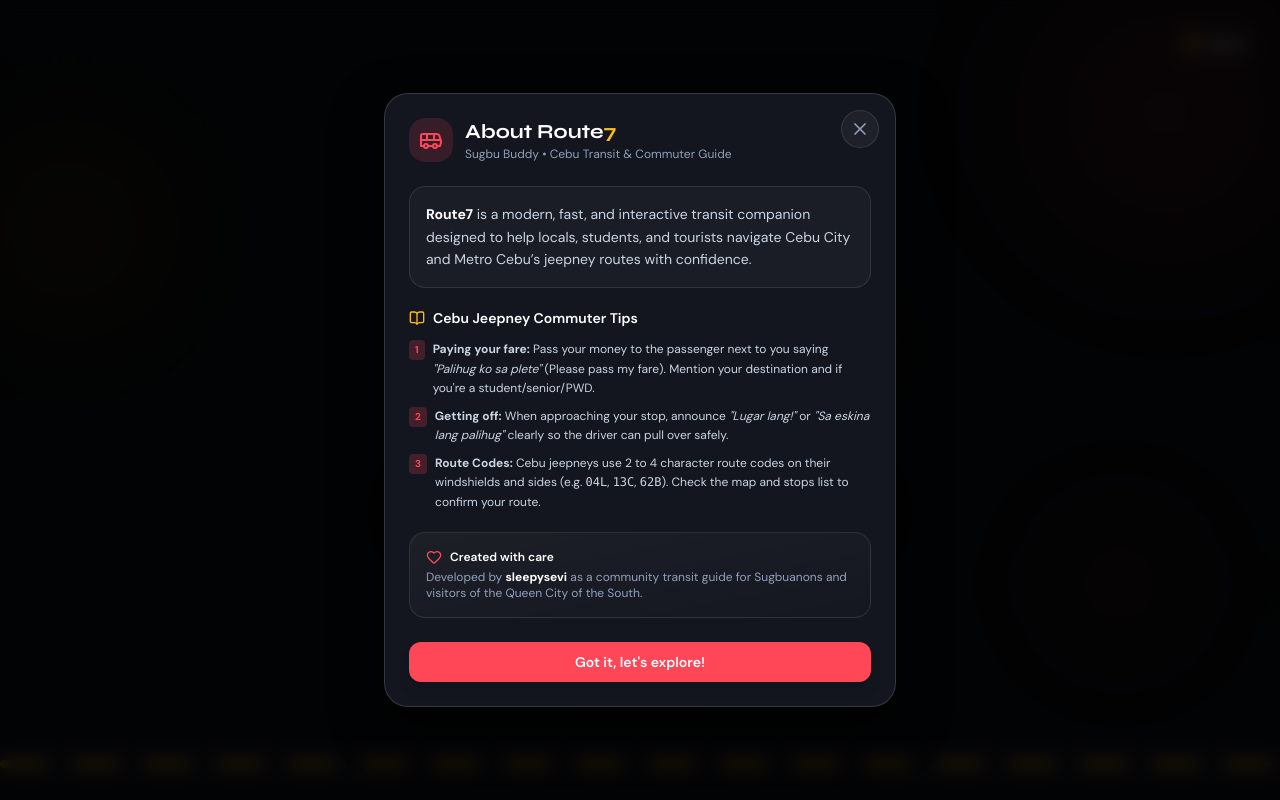
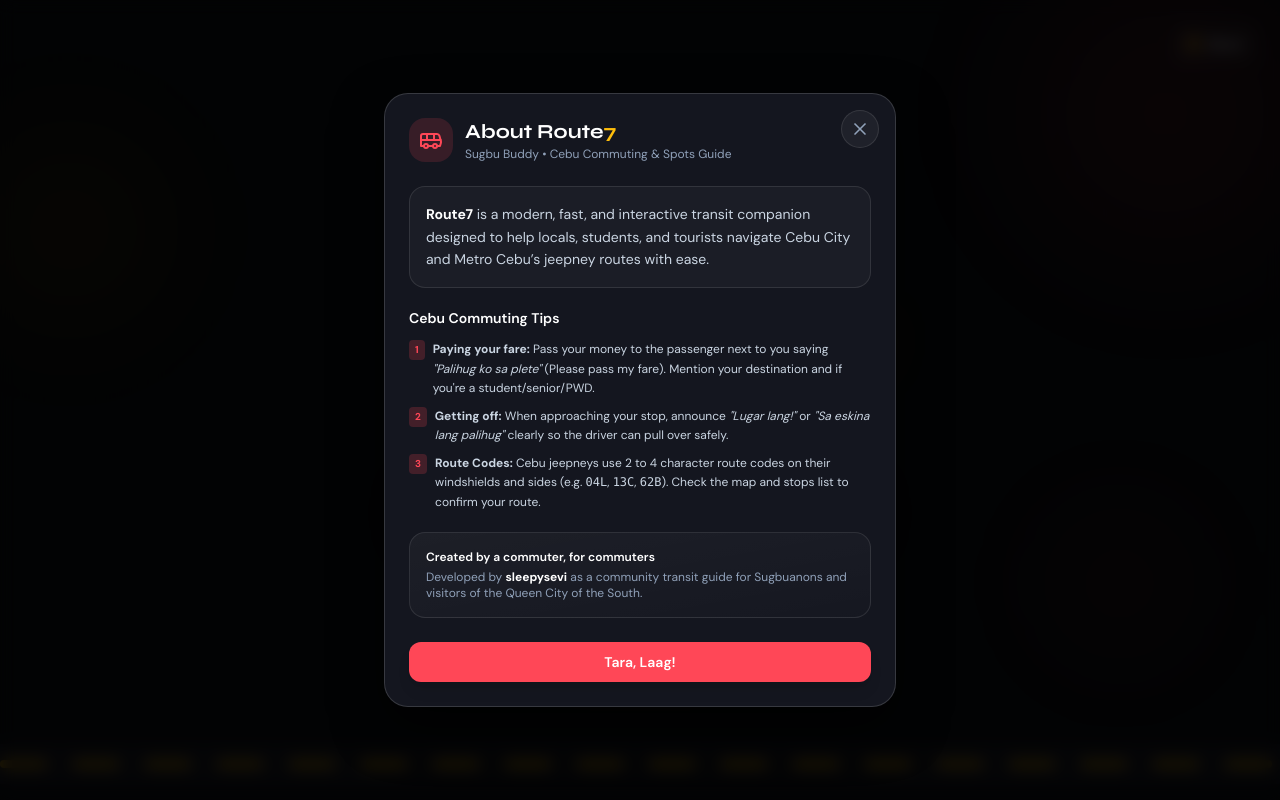
Before and after one commit to sleepysevi/Route7, a React (Vite) app: page / in a window 1280 px wide. Both pictures are taken after a click on the button "About". Built offline with nearby package versions, Linux system fonts and the light colour scheme.

Commit message:
About page

```diff
--- a/src/components/AboutModal.jsx
+++ b/src/components/AboutModal.jsx
@@ -46,7 +46,7 @@ export default function AboutModal({ isOpen, onClose }) {
             <h2 className="font-['Syne',sans-serif] text-xl font-bold">
               About Route<span className="text-[#ffbe0b]">7</span>
             </h2>
-            <p className="text-xs text-slate-400">Sugbu Buddy • Cebu Transit & Commuter Guide</p>
+            <p className="text-xs text-slate-400">Sugbu Buddy • Cebu Commuting & Spots Guide</p>
           </div>
         </div>
 
@@ -55,20 +55,19 @@ export default function AboutModal({ isOpen, onClose }) {
           {/* Section 1: Intro */}
           <div className="rounded-2xl border border-white/10 bg-white/[0.03] p-4">
             <p className="leading-relaxed">
-              <strong className="text-white">Route7</strong> is a modern, fast, and interactive transit companion designed to help locals, students, and tourists navigate Cebu City and Metro Cebu’s jeepney routes with confidence.
+              <strong className="text-white">Route7</strong> is a modern, fast, and interactive transit companion designed to help locals, students, and tourists navigate Cebu City and Metro Cebu’s jeepney routes with ease.
             </p>
           </div>
 
           {/* Section 2: Commuter Etiquette */}
           <div className="space-y-3">
             <div className="flex items-center gap-2 font-semibold text-white">
-              <BookOpen className="h-4 w-4 text-[#ffbe0b]" />
-              <h3>Cebu Jeepney Commuter Tips</h3>
+              <h3>Cebu Commuting Tips</h3>
             </div>
             <ul className="space-y-2 text-xs leading-relaxed text-slate-300">
               <li className="flex items-start gap-2">
                 <span className="rounded bg-[#ff4757]/20 px-1.5 py-0.5 text-[10px] font-bold text-[#ff4757]">1</span>
-                <span><strong>Paying your fare:</strong> Pass your money to the passenger next to you saying <em>"Palihug ko sa plete"</em> (Please pass my fare). Mention your destination and if you're a student/senior/PWD.</span>
+                <span><strong>Paying your fare:</strong> Pass your money to the passenger next to you saying <em>"Palihug ko sa plete"</em>  (Please pass my fare). Mention your destination and if you're a student/senior/PWD.</span>
               </li>
               <li className="flex items-start gap-2">
                 <span className="rounded bg-[#ff4757]/20 px-1.5 py-0.5 text-[10px] font-bold text-[#ff4757]">2</span>
@@ -84,8 +83,7 @@ export default function AboutModal({ isOpen, onClose }) {
           {/* Section 3: Credits */}
           <div className="rounded-2xl border border-white/10 bg-gradient-to-br from-white/[0.04] to-white/[0.01] p-4 text-xs">
             <div className="flex items-center gap-2 font-semibold text-white">
-              <Heart className="h-4 w-4 text-[#ff4757]" />
-              <span>Created with care</span>
+              <span>Created by a commuter, for commuters</span>
             </div>
             <p className="mt-1 text-slate-400">
               Developed by <strong className="text-white">sleepysevi</strong> as a community transit guide for Sugbuanons and visitors of the Queen City of the South.
@@ -100,7 +98,7 @@ export default function AboutModal({ isOpen, onClose }) {
             onClick={onClose}
             className="w-full rounded-xl bg-[#ff4757] py-2.5 text-center text-sm font-semibold text-white shadow-lg transition hover:bg-[#ff2e43]"
           >
-            Got it, let's explore!
+            Tara, Laag!
           </button>
         </div>
       </div>
```
